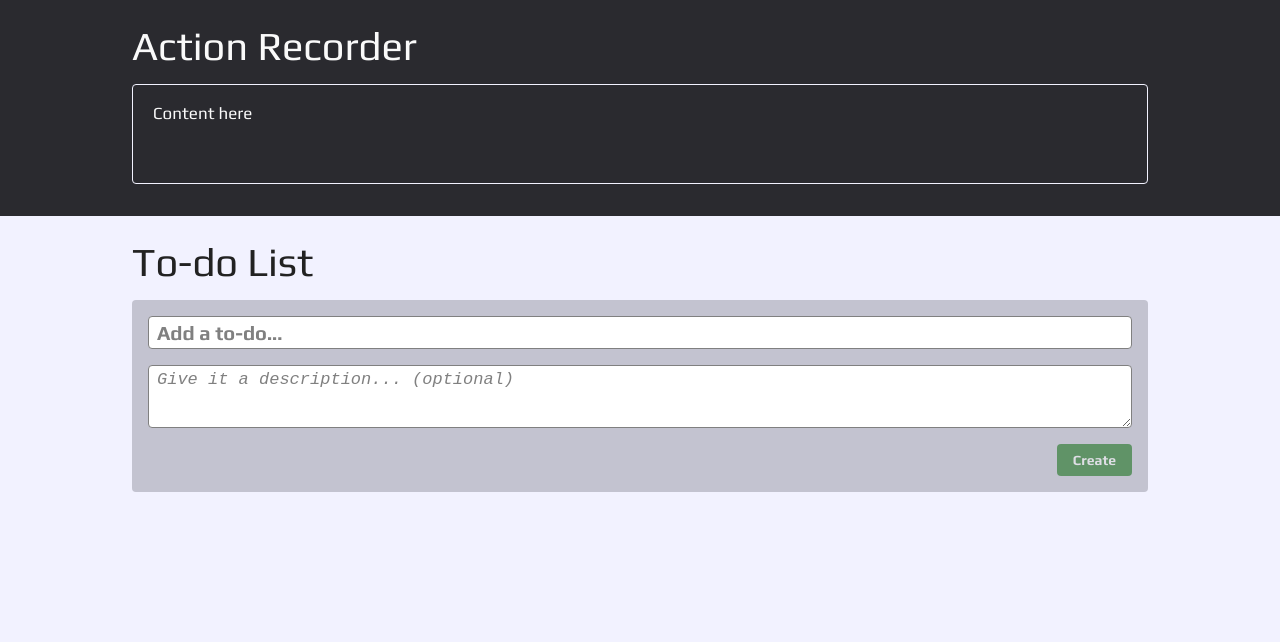
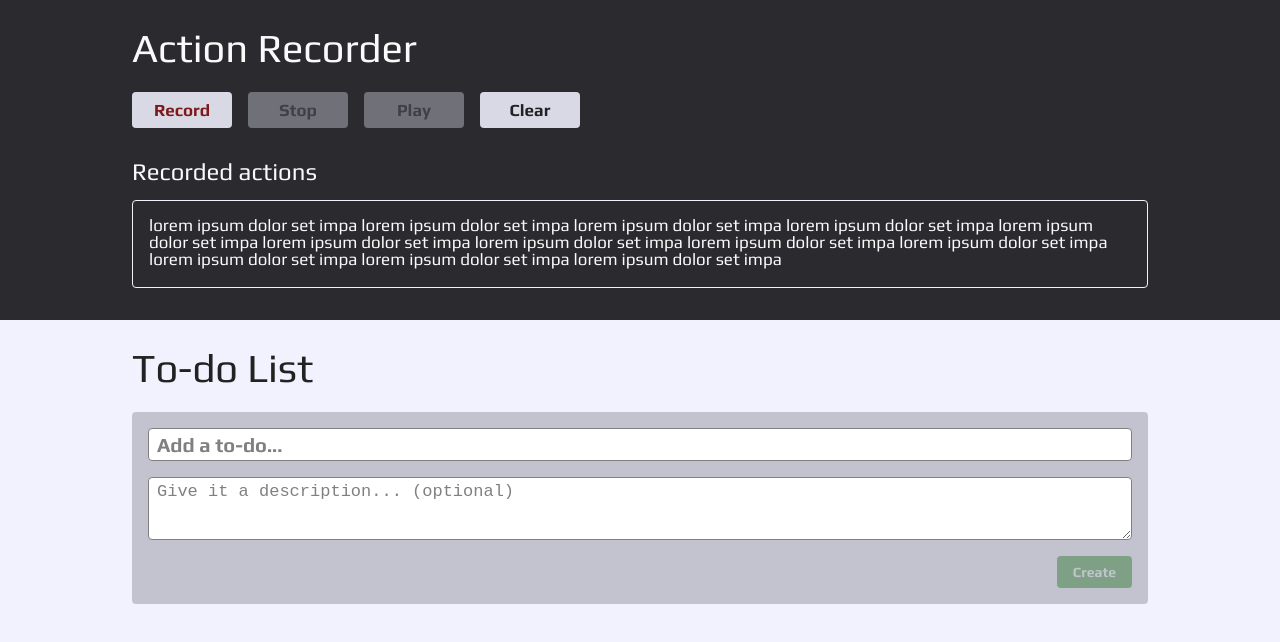
Before and after one commit to Kunmi01/To-Do-App, a React app: page / in a window 1280 px wide. Shown: the top 642 px of the page. Built offline with nearby package versions, Linux system fonts and the light colour scheme.

Commit message:
UI and redux setup for Action Recorder

```diff
--- a/src/components/ActionRecorder/index.js
+++ b/src/components/ActionRecorder/index.js
@@ -1,15 +1,110 @@
 import React from 'react';
+import PropTypes from 'prop-types';
+import { connect } from 'react-redux';
+
+import {
+  startRecordingActions,
+  stopRecordingActions,
+  playRecordedActions,
+  clearRecordedActions
+} from '../../redux/actions';
+
 import './styles.scss';
 
-const ActionRecorder = () => {
+const mapStateToProps = state => {
+  const { isRecording, recordedActions } = state;
+  return { isRecording, recordedActions };
+};
+
+const mapDispatchToProps = dispatch => {
+  return { dispatch };
+};
+
+const ActionRecorder = ({ isRecording, recordedActions, dispatch }) => {
+  const handleOnRecordClicked = () => {
+    dispatch(startRecordingActions());
+  };
+
+  const handleOnStopClicked = () => {
+    dispatch(stopRecordingActions());
+  };
+
+  const handleOnPlayClicked = () => {
+    dispatch(playRecordedActions());
+  };
+
+  const handleOnClearClicked = () => {
+    dispatch(clearRecordedActions());
+  };
+
   return (
     <div className="action-recorder">
       <div className="action-recorder__wrapper">
         <h2 className="action-recorder__header">Action Recorder</h2>
-        <div className="action-recorder__inner-wrapper">Content here</div>
+        <div className="action-recorder__inner-wrapper">
+          <div className="action-recorder__buttons-wrapper">
+            <button
+              className="action-recorder__button action-recorder__button--record"
+              type="button"
+              onClick={handleOnRecordClicked}
+              disabled={isRecording}
+            >
+              Record
+            </button>
+            <button
+              className="action-recorder__button action-recorder__button--stop"
+              type="button"
+              onClick={handleOnStopClicked}
+              disabled={!isRecording}
+            >
+              Stop
+            </button>
+            <button
+              className="action-recorder__button action-recorder__button--play"
+              type="button"
+              onClick={handleOnPlayClicked}
+              disabled={isRecording || !recordedActions.length}
+            >
+              Play
+            </button>
+            <button
+              className="action-recorder__button action-recorder__button--clear"
+              type="button"
+              onClick={handleOnClearClicked}
+              disabled={isRecording}
+            >
+              Clear
+            </button>
+          </div>
+          <div className="action-recorder__feedback-wrapper">
+            <h4>Recorded actions</h4>
+            <div className="action-recorder__feedback">
+              lorem ipsum dolor set impa lorem ipsum dolor set impa lorem ipsum
+              dolor set impa lorem ipsum dolor set impa lorem ipsum dolor set
+              impa lorem ipsum dolor set impa lorem ipsum dolor set impa lorem
+              ipsum dolor set impa lorem ipsum dolor set impa lorem ipsum dolor
+              set impa lorem ipsum dolor set impa lorem ipsum dolor set impa
+              {/* {!!recordedActions.length &&
+                recordedActions.map(action => (
+                  <div className="action-recorder__feedback">{action}</div>
+                ))} */}
+            </div>
+          </div>
+        </div>
       </div>
     </div>
   );
 };
 
-export default ActionRecorder;
+ActionRecorder.propTypes = {
+  isRecording: PropTypes.bool.isRequired,
+  recordedActions: PropTypes.arrayOf(
+    PropTypes.shape({
+      type: PropTypes.string,
+      payload: PropTypes.shape({})
+    })
+  ).isRequired,
+  dispatch: PropTypes.func.isRequired
+};
+
+export default connect(mapStateToProps, mapDispatchToProps)(ActionRecorder);
--- a/src/components/ActionRecorder/styles.scss
+++ b/src/components/ActionRecorder/styles.scss
@@ -14,7 +14,63 @@
 
   &__inner-wrapper {
     @include component-inner-wrapper;
+  }
+
+  &__buttons-wrapper {
+    display: flex;
+    flex-wrap: wrap;
+  }
+
+  &__button {
+    flex-basis: $unit * 25;
+    border: 0;
+    border-radius: $unit;
+    background-color: $background-light;
+    font-family: $font-play-bold;
+    font-size: $font-m;
+    color: $text-dark;
+    opacity: 0.88;
+    padding: $unit * 2 $unit * 4;
+    margin-bottom: $unit * 4;
+    cursor: pointer;
+
+    &:not(:last-child) {
+      margin-right: $unit * 4;
+    }
+
+    &:hover {
+      opacity: 1;
+    }
+
+    &:disabled {
+      color: $grey2;
+      opacity: 0.35;
+      cursor: not-allowed;
+    }
+
+    &--record {
+      color: $dark-red;
+    }
+
+    &--play {
+      color: $deep-green;
+    }
+  }
+
+  &__feedback-wrapper {
+    margin-top: $unit * 4;
+  }
+
+  &__feedback {
     border: 1px solid $background-light;
-    padding: $unit * 5;
+    border-radius: $unit;
+    height: $unit * 32;
+    padding: $unit * 4;
+    margin-top: $unit * 4;
+    overflow-y: scroll;
+
+    @include mq-from('mobile') {
+      height: $unit * 22;
+    }
   }
 }
--- a/src/components/ToDoList/components/ToDoItem/styles.scss
+++ b/src/components/ToDoList/components/ToDoItem/styles.scss
@@ -10,7 +10,7 @@
   }
 
   &--editable {
-    background-color: $light-grey;
+    background-color: $grey2;
 
     .todo-item__form {
       &__name,
@@ -22,6 +22,7 @@
   }
 
   &--creation {
+    background-color: $light-grey;
     margin-bottom: $unit * 12;
   }
 
@@ -31,14 +32,9 @@
     padding: $unit * 4;
 
     &__name,
-    &__description,
-    &__button {
-      border-radius: $unit;
-    }
-
-    &__name,
     &__description {
       border: 1px solid $grey;
+      border-radius: $unit;
       background-color: inherit;
       font-size: $font-m;
       margin-bottom: $unit * 4;
@@ -79,10 +75,6 @@
         font-size: $font-s;
       }
 
-      &::placeholder {
-        font-style: italic;
-      }
-
       @include mq-from('mobile') {
         min-height: $unit * 22;
       }
@@ -114,21 +106,23 @@
 
     &__button {
       border: 0;
+      border-radius: $unit;
       font-family: $font-play-bold;
       font-size: $font-s;
       color: $text-light;
+      opacity: 0.88;
       padding: $unit * 2 $unit * 4;
       margin-left: $unit * 4;
       cursor: pointer;
 
-      &:disabled {
-        opacity: 0.5;
-        cursor: not-allowed;
+      &:hover {
+        opacity: 1;
       }
 
-      &--submit {
-        background-color: $deep-green;
-        margin-left: auto;
+      &:disabled {
+        color: $light-grey;
+        opacity: 0.35;
+        cursor: not-allowed;
       }
 
       &--submit {
--- a/src/redux/actions/action-types.js
+++ b/src/redux/actions/action-types.js
@@ -1,3 +1,8 @@
 export const CREATE_TODO_ITEM = 'CREATE_TODO_ITEM';
 export const UPDATE_TODO_ITEM = 'UPDATE_TODO_ITEM';
 export const DELETE_TODO_ITEM = 'DELETE_TODO_ITEM';
+
+export const START_RECORDING_ACTIONS = 'START_RECORDING_ACTIONS';
+export const STOP_RECORDING_ACTIONS = 'STOP_RECORDING_ACTIONS';
+export const PLAY_RECORDED_ACTIONS = 'PLAY_RECORDED_ACTIONS';
+export const CLEAR_RECORDED_ACTIONS = 'CLEAR_RECORDED_ACTIONS';
--- a/src/redux/actions/index.js
+++ b/src/redux/actions/index.js
@@ -1,17 +1,37 @@
 import {
   CREATE_TODO_ITEM,
   UPDATE_TODO_ITEM,
-  DELETE_TODO_ITEM
+  DELETE_TODO_ITEM,
+  START_RECORDING_ACTIONS,
+  STOP_RECORDING_ACTIONS,
+  PLAY_RECORDED_ACTIONS,
+  CLEAR_RECORDED_ACTIONS
 } from './action-types';
 
-export function createToDoItem(payload) {
+export const createToDoItem = payload => {
   return { type: CREATE_TODO_ITEM, payload };
-}
+};
 
-export function updateToDoItem(payload) {
+export const updateToDoItem = payload => {
   return { type: UPDATE_TODO_ITEM, payload };
-}
+};
 
-export function deleteToDoItem(payload) {
+export const deleteToDoItem = payload => {
   return { type: DELETE_TODO_ITEM, payload };
-}
+};
+
+export const startRecordingActions = () => {
+  return { type: START_RECORDING_ACTIONS };
+};
+
+export const stopRecordingActions = () => {
+  return { type: STOP_RECORDING_ACTIONS };
+};
+
+export const playRecordedActions = () => {
+  return { type: PLAY_RECORDED_ACTIONS };
+};
+
+export const clearRecordedActions = () => {
+  return { type: CLEAR_RECORDED_ACTIONS };
+};
--- a/src/redux/reducers/index.js
+++ b/src/redux/reducers/index.js
@@ -1,12 +1,21 @@
 import {
   CREATE_TODO_ITEM,
   UPDATE_TODO_ITEM,
-  DELETE_TODO_ITEM
+  DELETE_TODO_ITEM,
+  START_RECORDING_ACTIONS,
+  STOP_RECORDING_ACTIONS
 } from '../actions/action-types';
-import { initializeToDoList, loadToDoList } from '../../utils/localStorage';
+import {
+  initializeToDoList,
+  loadToDoList,
+  initializeRecordedActions,
+  loadRecordedActions
+} from '../../utils/localStorage';
 
 const initialState = {
-  toDoList: loadToDoList() || initializeToDoList()
+  isRecording: false,
+  toDoList: loadToDoList() || initializeToDoList(),
+  recordedActions: loadRecordedActions() || initializeRecordedActions()
 };
 
 function rootReducer(state = initialState, action) {
@@ -15,6 +24,10 @@ function rootReducer(state = initialState, action) {
     case UPDATE_TODO_ITEM:
     case DELETE_TODO_ITEM:
       return { ...state, toDoList: action.newToDoList };
+    case START_RECORDING_ACTIONS:
+      return { ...state, isRecording: true };
+    case STOP_RECORDING_ACTIONS:
+      return { ...state, isRecording: false };
     default:
       return state;
   }
--- a/src/scss/mixins/layout.scss
+++ b/src/scss/mixins/layout.scss
@@ -8,16 +8,14 @@
   margin: 0 auto;
 
   @include mq-from('tablet') {
-    padding: $unit * 8;
+    padding: $unit * 7 $unit * 8 $unit * 8;
   }
 }
 
 @mixin component-header {
-  line-height: 0.7;
   margin-bottom: $unit * 6;
 }
 
 @mixin component-inner-wrapper {
   border-radius: $unit;
-  min-height: 100px; // TODO: REMOVE THIS
 }
--- a/src/utils/constants.js
+++ b/src/utils/constants.js
@@ -1,2 +1,2 @@
 export const TODO_LIST_ITEMS = 'toDoListItems';
-export const TODO_LIST_ACTIONS = 'toDoListActions';
+export const RECORDED_ACTIONS = 'recordedActions';
--- a/src/utils/localStorage.js
+++ b/src/utils/localStorage.js
@@ -1,4 +1,4 @@
-import { TODO_LIST_ITEMS } from './constants';
+import { TODO_LIST_ITEMS, RECORDED_ACTIONS } from './constants';
 
 export const initializeToDoList = () => {
   try {
@@ -27,3 +27,31 @@ export const saveToDoList = toDoList => {
     // ignore write errors
   }
 };
+
+export const initializeRecordedActions = () => {
+  try {
+    localStorage.setItem(RECORDED_ACTIONS, JSON.stringify([]));
+    return [];
+  } catch {
+    return [];
+  }
+};
+
+export const loadRecordedActions = () => {
+  try {
+    const storedActions =
+      JSON.parse(localStorage.getItem(RECORDED_ACTIONS)) || undefined;
+    return storedActions;
+  } catch (err) {
+    return undefined;
+  }
+};
+
+export const saveRecordedActions = recordedActions => {
+  try {
+    const serializedActions = JSON.stringify(recordedActions);
+    localStorage.setItem(RECORDED_ACTIONS, serializedActions);
+  } catch {
+    // ignore write errors
+  }
+};
```
